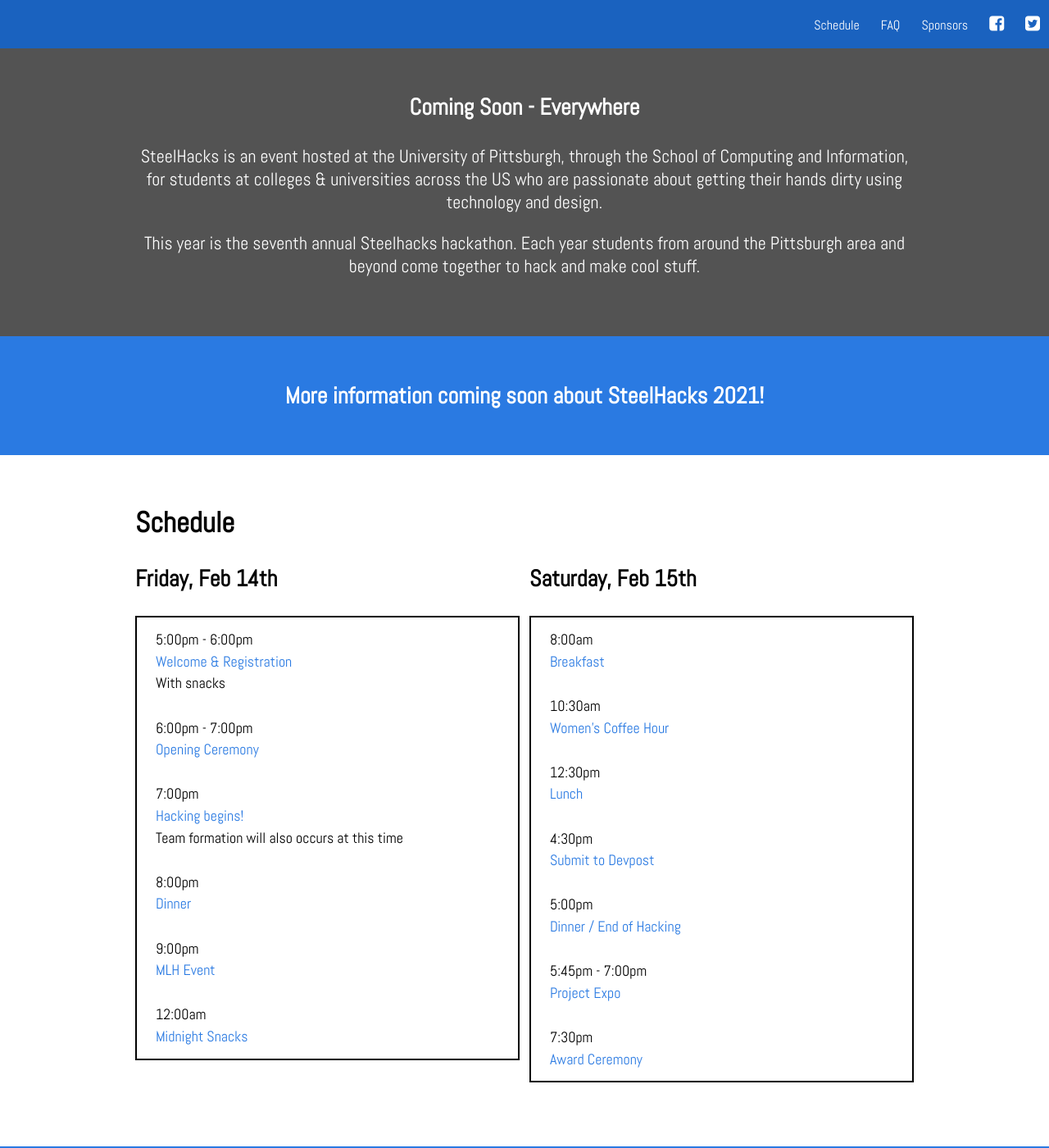
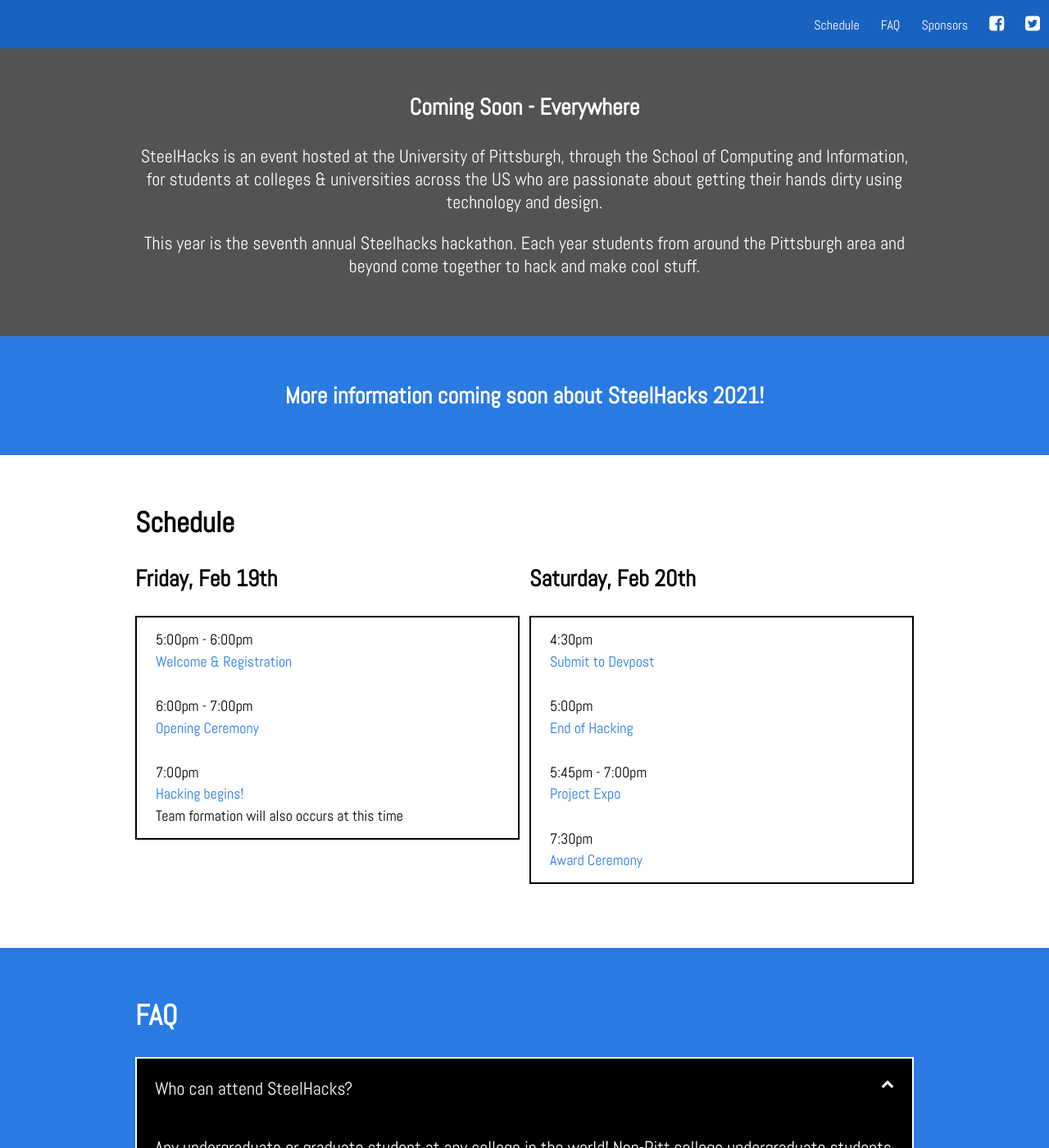
Before and after one commit to SteelHeads/steelhacks.com, a Jekyll site: the page built from index.html, in a window 1280 px wide and 1400 px high. Shown: the whole window at 82% size. Built offline with Jekyll 4.4.1, drawn with Linux system fonts in a browser that asks for light colours.

Commit message:
Update events.yml

```diff
--- a/_data/events.yml
+++ b/_data/events.yml
@@ -1,9 +1,8 @@
-- date: Friday, Feb 14th
+- date: Friday, Feb 19th
   events:
     - time: '5:00pm - 6:00pm'
       title: 'Welcome &amp; Registration'
       description: |
-        With snacks
 
     - time: '6:00pm - 7:00pm'
       title: 'Opening Ceremony'
@@ -14,45 +13,20 @@
       description: |
         Team formation will also occurs at this time
 
-    - time: '8:00pm'
-      title: 'Dinner'
-      description: |
-
-    - time: '9:00pm'
-      title: 'MLH Event'
-      description: |
-
-    - time: '12:00am'
-      title: 'Midnight Snacks'
-      description: |
-
-- date: 'Saturday, Feb 15th'
+- date: 'Saturday, Feb 20th'
   events:
-    - time: '8:00am'
-      title: 'Breakfast'
-      description: |
-
-    - time: '10:30am'
-      title: "Women's Coffee Hour"
-      description: |
-
-    - time: '12:30pm'
-      title: 'Lunch'
-      description: |
-
     - time: '4:30pm'
       title: 'Submit to Devpost'
       description: |
 
     - time: '5:00pm'
-      title: 'Dinner / End of Hacking'
+      title: 'End of Hacking'
       description: |
 
     - time: '5:45pm - 7:00pm'
       title: 'Project Expo'
       description: |
 
-
     - time: '7:30pm'
       title: 'Award Ceremony'
       description: |
```
